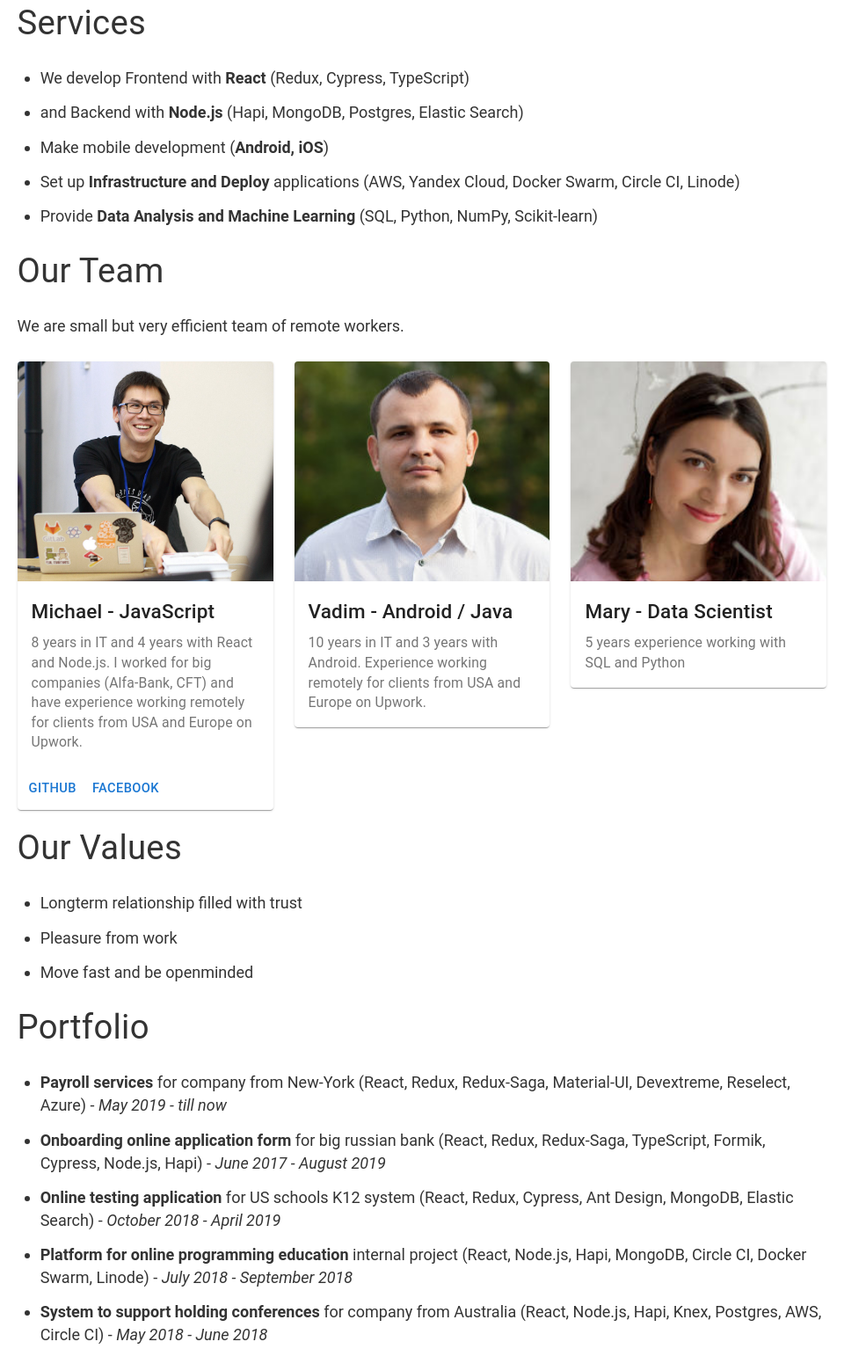
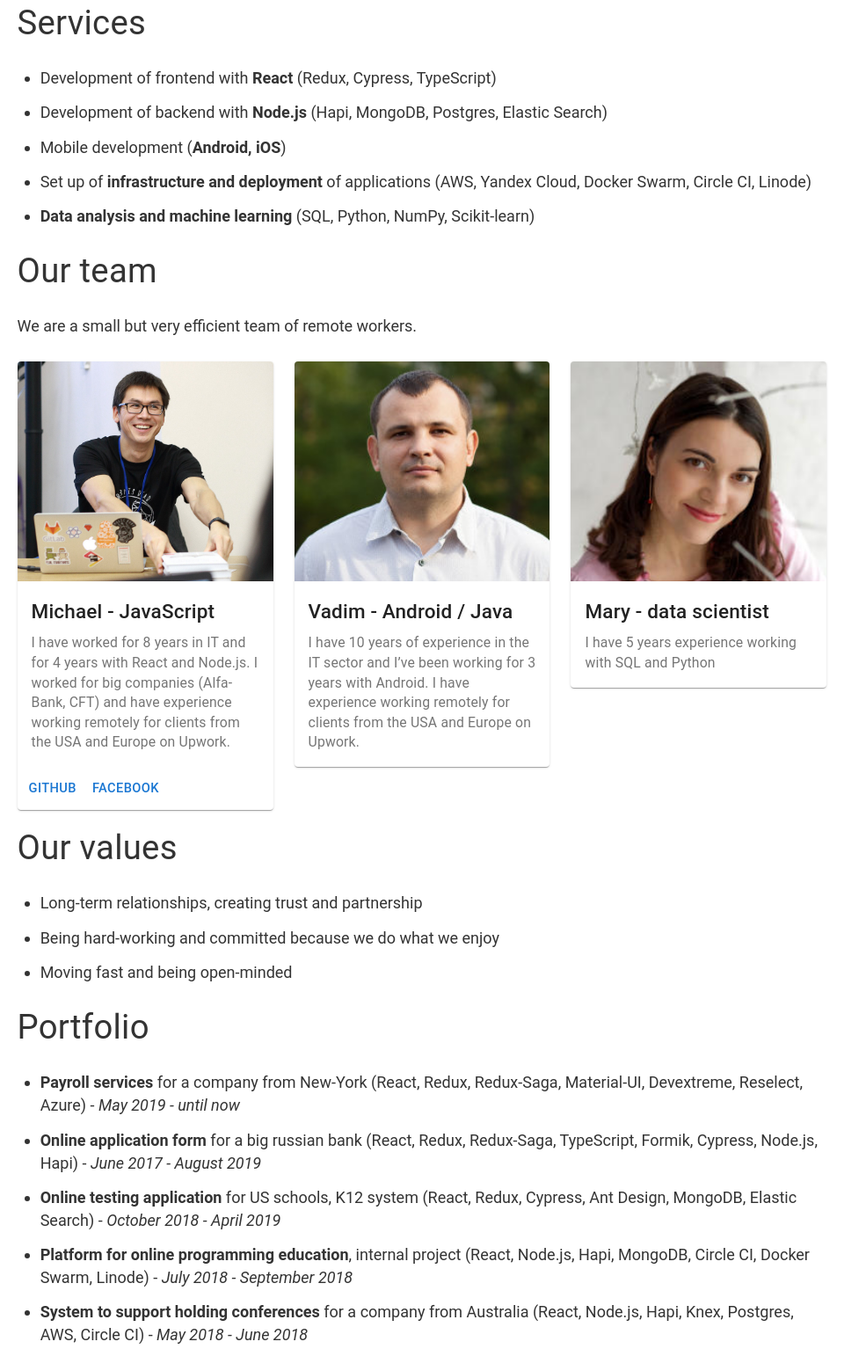
Before and after one commit to klishevich/busationru, a Gatsby site: page /en in a window 1280 px wide. Shown: the part 77-1611 px from the top of the page at 88% size, without its empty margins (0-985 px from the left). Built offline with nearby package versions, Linux system fonts and the light colour scheme; Gatsby itself is replaced by a stand-in of ours.

Commit message:
fix(content): luisa corrections

```diff
--- a/src/components/contentEn.js
+++ b/src/components/contentEn.js
@@ -27,30 +27,27 @@ export default function ContentEn(props) {
         <br />
         <ul>
           <li>
-            We develop Frontend with <b>React</b> (Redux, Cypress, TypeScript)
+            Development of frontend with <b>React</b> (Redux, Cypress, TypeScript)
           </li>
           <li>
-            and Backend with <b>Node.js</b> (Hapi, MongoDB, Postgres, Elastic
-            Search)
+            Development of backend with <b>Node.js</b> (Hapi, MongoDB, Postgres, Elastic Search)
           </li>
           <li>
-            Make mobile development (<b>Android, iOS</b>)
+            Mobile development (<b>Android, iOS</b>)
           </li>
           <li>
-            Set up <b>Infrastructure and Deploy</b> applications (AWS, Yandex
-            Cloud, Docker Swarm, Circle CI, Linode)
+            Set up of <b>infrastructure and deployment</b> of applications (AWS, Yandex Cloud, Docker Swarm, Circle CI, Linode)
           </li>
           <li>
-            Provide <b>Data Analysis and Machine Learning</b> (SQL, Python,
-            NumPy, Scikit-learn)
+            <b>Data analysis and machine learning</b> (SQL, Python, NumPy, Scikit-learn)
           </li>
         </ul>
       </div>
       <div style={{ marginBottom: 20 }}>
         <a id="team" className={classes.anchor} />
-        <Typography variant="h4">Our Team</Typography>
+        <Typography variant="h4">Our team</Typography>
         <br />
-        <p>We are small but very efficient team of remote workers.</p>
+        <p>We are a small but very efficient team of remote workers.</p>
         <Grid container spacing={3}>
           <Grid item xs={12} md={4}>
             <Card className={classes.card}>
@@ -69,9 +66,7 @@ export default function ContentEn(props) {
                     color="textSecondary"
                     component="p"
                   >
-                    8 years in IT and 4 years with React and Node.js. I worked
-                    for big companies (Alfa-Bank, CFT) and have experience
-                    working remotely for clients from USA and Europe on Upwork.
+                    I have worked for 8 years in IT and for 4 years with React and Node.js. I worked for big companies (Alfa-Bank, CFT) and have experience working remotely for clients from the USA and Europe on Upwork.
                   </Typography>
                 </CardContent>
               </CardActionArea>
@@ -116,8 +111,7 @@ export default function ContentEn(props) {
                     color="textSecondary"
                     component="p"
                   >
-                    10 years in IT and 3 years with Android. Experience working
-                    remotely for clients from USA and Europe on Upwork.
+                    I have 10 years of experience in the IT sector and I’ve been working for 3 years with Android. I have experience working remotely for clients from the USA and Europe on Upwork.
                   </Typography>
                 </CardContent>
               </CardActionArea>
@@ -133,14 +127,14 @@ export default function ContentEn(props) {
                 />
                 <CardContent>
                   <Typography gutterBottom variant="h6" component="h2">
-                    Mary - Data Scientist
+                    Mary - data scientist
                   </Typography>
                   <Typography
                     variant="body2"
                     color="textSecondary"
                     component="p"
                   >
-                    5 years experience working with SQL and Python
+                    I have 5 years experience working with SQL and Python
                   </Typography>
                 </CardContent>
               </CardActionArea>
@@ -150,12 +144,12 @@ export default function ContentEn(props) {
       </div>
       <div>
         <a id="values" className={classes.anchor} />
-        <Typography variant="h4">Our Values</Typography>
+        <Typography variant="h4">Our values</Typography>
         <br />
         <ul>
-          <li>Longterm relationship filled with trust</li>
-          <li>Pleasure from work</li>
-          <li>Move fast and be openminded</li>
+          <li>Long-term relationships, creating trust and partnership</li>
+          <li>Being hard-working and committed because we do what we enjoy</li>
+          <li>Moving fast and being open-minded</li>
         </ul>
       </div>
       <div>
@@ -164,27 +158,27 @@ export default function ContentEn(props) {
         <br />
         <ul>
           <li>
-            <b>Payroll services</b> for company from New-York (React, Redux,
+            <b>Payroll services</b> for a company from New-York (React, Redux,
             Redux-Saga, Material-UI, Devextreme, Reselect, Azure) -{" "}
-            <i>May 2019 - till now</i>
+            <i>May 2019 - until now</i>
           </li>
           <li>
-            <b>Onboarding online application form</b> for big russian bank
+            <b>Online application form</b> for a big russian bank
             (React, Redux, Redux-Saga, TypeScript, Formik, Cypress, Node.js,
             Hapi) - <i>June 2017 - August 2019</i>
           </li>
           <li>
-            <b>Online testing application</b> for US schools K12 system (React,
+            <b>Online testing application</b> for US schools, K12 system (React,
             Redux, Cypress, Ant Design, MongoDB, Elastic Search) -{" "}
             <i>October 2018 - April 2019</i>
           </li>
           <li>
-            <b>Platform for online programming education</b> internal project
+            <b>Platform for online programming education</b>, internal project
             (React, Node.js, Hapi, MongoDB, Circle CI, Docker Swarm, Linode) -{" "}
             <i>July 2018 - September 2018</i>
           </li>
           <li>
-            <b>System to support holding conferences </b> for company from
+            <b>System to support holding conferences </b> for a company from
             Australia (React, Node.js, Hapi, Knex, Postgres, AWS, Circle CI) -{" "}
             <i>May 2018 - June 2018</i>
           </li>
@@ -225,7 +219,7 @@ export default function ContentEn(props) {
         </div>
       </div>
       <div style={{ marginTop: 30 }}>
-        <Typography variant="h4">Aphorisms</Typography>
+        <Typography variant="h4">Inspirational quotes</Typography>
         <br />
         <div>
           <div className={classes.dictum}>
```
Also changed, not shown: src/components/contentRu.js (+10 -10 lines).
